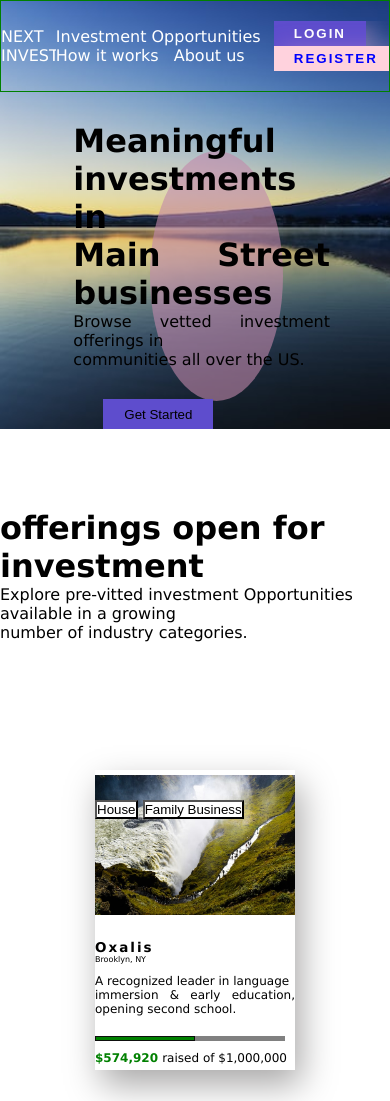
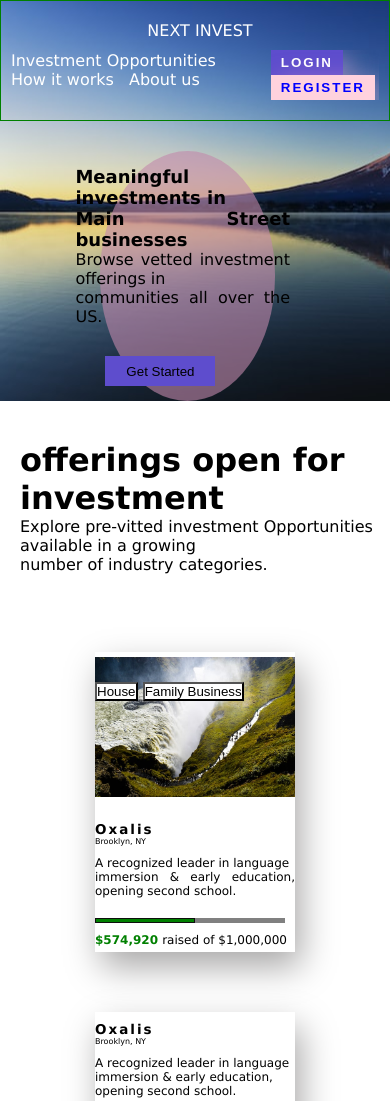
Before and after one commit to Binta99/projet-alkali-validation, a plain HTML site: page index.html in a window 390 px wide. Shown: the top 1101 px of the page. Drawn offline with Linux system fonts and the light colour scheme.

Commit message:
n commit

```diff
--- a/style.css
+++ b/style.css
@@ -28,8 +28,7 @@ body{
     align-items: center;
     border: 1px solid green;
     width: 100%;
-    padding-top: 20px;
-    padding-bottom: 20px;
+    padding: 20px 0 20px 10px;
     color: white;
 }
 
@@ -46,7 +45,11 @@ body{
     padding-right: 10px;
     color: white;
 }
-
+.righ  .button{
+    margin-left: 10px;
+    margin-right: 10px;
+    margin-top: 10px;
+}
 
 .righ  .button .orange{
     width: Hug (135px);
@@ -96,12 +99,12 @@ body{
     right: 60px;
 }
 
-.text h1 p{
+/* .text h1 p{
     margin: 0;
     font-weight: lighter;
     letter-spacing: 0px;
     word-spacing: 0px;
-}
+} */
 
 .text button{
     margin-left: 30px;
@@ -111,7 +114,6 @@ body{
     background-color: #5E4DCD;
     border: none;
 }
-
 
 /* --------------------2eme parti--------------------------------- */
 
@@ -268,9 +270,8 @@ body{
     flex-direction: row;
     justify-content: space-around;
     align-items: center;
-    margin-top: 50px;
-    margin-bottom: 50px;
-    padding: 70px 0;
+    margin: 25px 0;
+    padding: 50px 0;
     background-color: pink;
 }
 .sous-sec1{
@@ -372,7 +373,7 @@ body{
     margin-top: 50px;
     margin-bottom: 10px;
     padding-top: 10px;
-    padding-bottom: 100px;
+    padding-bottom: 50px;
 }
 
 .sous-sec1-1{
@@ -397,21 +398,15 @@ body{
 
 /* -------------footer-------------------------- */
 .footer{
-    display: flex;
-    flex-direction: column;
-    justify-content: baseline;
-    align-items:baseline;
-    margin-top: 25px;
-    margin-bottom: 50px;
-    padding-left: 100px;
-    padding-top: 100px;
-    padding-bottom: 100px;
+    margin-top: 15px;
+    margin-bottom: 10px;
+    padding: 20px;
     background-color: rgb(214, 213, 213);
 }
 .foot1{
     display: flex;
     flex-direction: row;
-    justify-content: baseline;
+    justify-content: center;
     align-items: center;
     flex-wrap: wrap;
 
@@ -419,11 +414,16 @@ body{
 
 .fot1{
     font-size: 12px;
-    padding-left: 100px;
+    padding-right: 20px;
 }
 
 .fot1 p{
-    margin-top: 12px;
+    font-size: 8px;
+}
+
+.foot2{
+    margin-top: 20px;
+
 }
 
 input{
@@ -432,6 +432,78 @@ input{
 }
 /* _________________________________________________________________ */
  @media  screen and (max-width: 768px) {
+    .navbar{
+        display: flex;
+        flex-direction: column;
+        justify-content: space-around;
+        align-items: center;
+        border: 1px solid green;
+        width: 100%;
+        padding-top: 20px;
+        padding-bottom: 20px;
+        color: white;
+    }
+    .righ  .button{
+        margin-left: 10px;
+    }
+    .righ  .button button{
+        padding: 5px 10px ;
+        background-color: #FFD2DD;
+        box-shadow: 6px 6px 25px rgba(235, 171, 208, 0.5);
+        border: none;
+        color: blue;
+        letter-spacing: 2px;
+        text-transform: uppercase;
+        font-weight: bold;
+    }
+
+ .bull{
+      width: 250px;
+      height: 250px;
+      border-radius: 140%;
+      background-color:rgba(193, 137, 172, 0.6);
+      position: relative;
+      left: 100px;
+
+ }
+
+
+.text {
+    text-align: justify;
+    position: relative;
+    right: 100px;
+
+}
+
+
+.text h1{
+    margin: 0;
+    font-weight: bold;
+    letter-spacing: 0px;
+    word-spacing: 0px;
+    font-size: 18px;
+}
+.text p{
+    margin: 0;
+    letter-spacing: 0px;
+    word-spacing: 0px;
+    font-size: 16px;
+}
+
+/* -----------------------------partie2-------------- */
+
+.container{
+    display: flex;
+    flex-direction: column;
+    justify-content: space-between;
+    align-items: center;
+    margin-top: 40px;
+    margin-bottom: 30px;
+ }
+ .tex2{
+     padding-bottom: 20px;
+     padding-left: 20px;
+ }
 
 .sous-sous1-1 img {
     width: 100%;
```
